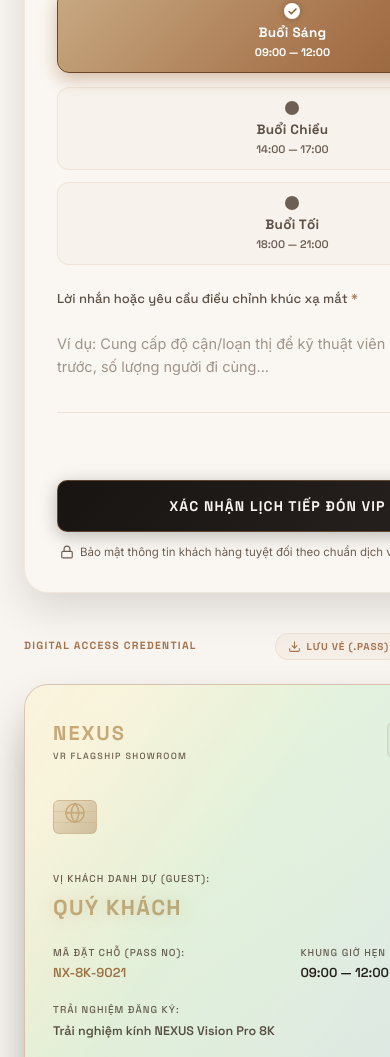
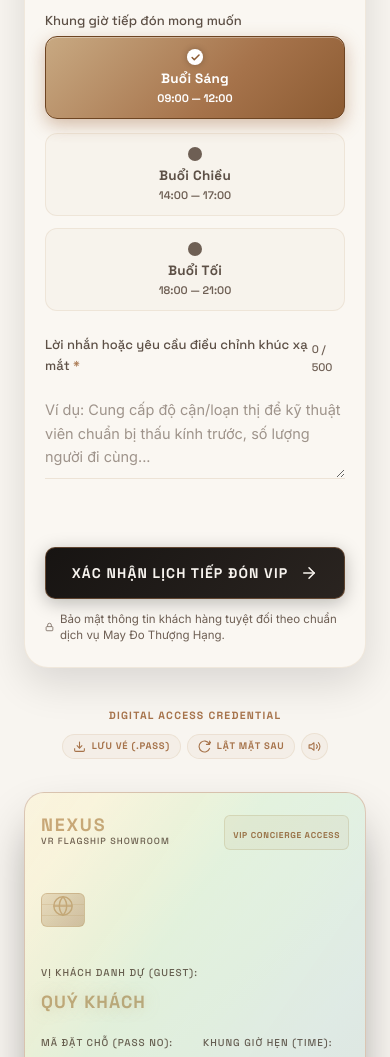
Before and after one commit to DucHuy-cmd/NEXUS-VR, a plain HTML site: page contact.html in a window 390 px wide. Shown: the part 2930-3987 px from the top of the page. Drawn offline with Linux system fonts and the light colour scheme.

Commit message:
fix(contact): khac phuc tran vien tren mobile va toi uu the VIP pass cho iPhone 12

```diff
--- a/assets/css/pages/contact.css
+++ b/assets/css/pages/contact.css
@@ -936,14 +936,14 @@
 
 .cockpit-grid {
   display: grid;
-  grid-template-columns: 1fr;
+  grid-template-columns: minmax(0, 1fr);
   gap: 2.5rem;
   align-items: start;
 }
 
 @media (min-width: 1024px) {
   .cockpit-grid {
-    grid-template-columns: repeat(12, 1fr);
+    grid-template-columns: repeat(12, minmax(0, 1fr));
     gap: 3rem;
   }
   .cockpit-form-side {
@@ -961,8 +961,16 @@
   border-radius: 1.5rem;
   border: 1px solid var(--hairline-border);
   background-color: var(--surface-panel);
-  padding: 2rem;
+  padding: 1.5rem 1.25rem;
   box-shadow: 0 16px 40px rgba(0, 0, 0, 0.12);
+  min-width: 0;
+  max-width: 100%;
+}
+
+@media (min-width: 640px) {
+  .cockpit-form-side {
+    padding: 2rem;
+  }
 }
 
 @media (min-width: 768px) {
@@ -1031,12 +1039,14 @@
   display: flex;
   flex-direction: column;
   width: 100%;
+  min-width: 0;
 }
 
 .c-dual-row {
   display: grid;
   grid-template-columns: 1fr;
   gap: 1.5rem;
+  min-width: 0;
 }
 
 @media (min-width: 640px) {
@@ -1048,6 +1058,7 @@
   align-items: center;
   justify-content: space-between;
   margin-bottom: 0.375rem;
+  min-width: 0;
 }
 
 .c-label {
@@ -1069,10 +1080,12 @@
 .c-input-wrap {
   position: relative;
   width: 100%;
+  min-width: 0;
 }
 
 .c-line-input {
   width: 100%;
+  min-width: 0;
   background: transparent;
   border: none;
   border-bottom: 1px solid rgba(200, 169, 130, 0.25);
@@ -1201,10 +1214,13 @@ textarea:-webkit-autofill {
 .c-custom-select {
   position: relative;
   width: 100%;
+  min-width: 0;
 }
 
 .c-select-trigger {
   width: 100%;
+  min-width: 0;
+  max-width: 100%;
   display: flex;
   align-items: center;
   gap: 0.75rem;
@@ -1222,8 +1238,8 @@ textarea:-webkit-autofill {
 }
 
 .c-trigger-icon { font-size: 16px; flex-shrink: 0; }
-.c-trigger-text { flex: 1; white-space: nowrap; overflow: hidden; text-overflow: ellipsis; }
-.c-trigger-chevron { color: var(--accent-gold); transition: transform 0.3s ease; }
+.c-trigger-text { flex: 1; min-width: 0; white-space: nowrap; overflow: hidden; text-overflow: ellipsis; }
+.c-trigger-chevron { color: var(--accent-gold); transition: transform 0.3s ease; flex-shrink: 0; }
 .c-custom-select.is-open .c-trigger-chevron { transform: rotate(180deg); }
 
 .c-select-menu {
@@ -1615,6 +1631,8 @@ textarea:-webkit-autofill {
 .vip-pass-card-wrapper {
   position: relative;
   width: 100%;
+  min-width: 0;
+  max-width: 100%;
   min-height: 480px;
   perspective: 1400px;
   touch-action: pan-y;
@@ -1623,6 +1641,8 @@ textarea:-webkit-autofill {
 .vip-pass-card {
   position: relative;
   width: 100%;
+  min-width: 0;
+  max-width: 100%;
   height: 100%;
   min-height: 480px;
   transform-style: preserve-3d;
@@ -1810,14 +1830,17 @@ textarea:-webkit-autofill {
 /* Chi Tiết Mặt Trước */
 .pass-header-strip {
   display: flex;
-  align-items: center;
+  align-items: flex-start;
   justify-content: space-between;
-  margin-bottom: 1.5rem;
+  gap: 8px;
+  margin-bottom: 1.25rem;
 }
 
 .pass-brand-mark {
   display: flex;
   flex-direction: column;
+  min-width: 0;
+  flex: 1;
 }
 
 .brand-nexus {
@@ -1826,27 +1849,30 @@ textarea:-webkit-autofill {
   font-weight: 800;
   letter-spacing: 0.1em;
   color: var(--accent-gold-foil);
+  line-height: 1.1;
 }
 
 .brand-sub {
   font-family: 'Space Grotesk', monospace;
   font-size: 9px;
-  letter-spacing: 0.15em;
+  letter-spacing: 0.12em;
   color: var(--text-dim);
 }
 
 .pass-tier-badge {
-  padding: 4px 10px;
+  padding: 4px 8px;
   border-radius: 6px;
   background: rgba(200, 169, 130, 0.12);
   border: 1px solid rgba(200, 169, 130, 0.30);
+  flex-shrink: 0;
+  white-space: nowrap;
 }
 
 .pass-tier-badge span {
   font-family: 'Space Grotesk', monospace;
-  font-size: 9.5px;
-  font-weight: 700;
-  letter-spacing: 0.1em;
+  font-size: 9px;
+  font-weight: 700;
+  letter-spacing: 0.08em;
   color: var(--accent-gold);
 }
 
@@ -1912,6 +1938,7 @@ textarea:-webkit-autofill {
   text-transform: uppercase;
   text-shadow: 0 0 16px rgba(200, 169, 130, 0.35);
   transition: all 0.2s ease;
+  word-break: break-word;
 }
 
 .laser-beam-indicator {
@@ -2018,10 +2045,12 @@ textarea:-webkit-autofill {
   align-items: flex-end;
   gap: 1rem;
   margin-bottom: 1.5rem;
+  min-width: 0;
 }
 
 .signature-line-wrap {
   flex: 1;
+  min-width: 0;
   display: flex;
   flex-direction: column;
   gap: 4px;
@@ -2059,6 +2088,7 @@ textarea:-webkit-autofill {
   flex-direction: column;
   align-items: center;
   gap: 2px;
+  flex-shrink: 0;
 }
 
 .cvv-label {
@@ -2174,6 +2204,113 @@ textarea:-webkit-autofill {
 .perk-gold-check {
   color: var(--accent-gold);
   font-weight: 700;
+}
+
+/* --------------------------------------------------------------------------
+   RESPONSIVE VIP PASS CARD & APPOINTMENT COCKPIT ADAPTATIONS
+   -------------------------------------------------------------------------- */
+@media (max-width: 640px) {
+  .cockpit-pass-side {
+    min-width: 0;
+    max-width: 100%;
+  }
+
+  .pass-stage-header {
+    gap: 10px;
+    margin-bottom: 0.5rem;
+  }
+
+  .vip-pass-card-wrapper,
+  .vip-pass-card {
+    min-height: 460px;
+  }
+
+  .pass-face {
+    padding: 1.5rem 1.25rem;
+    border-radius: 1.25rem;
+  }
+
+  .pass-magnetic-stripe {
+    width: calc(100% + 2.5rem);
+    margin: -1.5rem -1.25rem 1.25rem -1.25rem;
+  }
+
+  .engraved-name {
+    font-size: 1.18rem;
+  }
+
+  .pass-smart-chip {
+    margin-bottom: 1rem;
+  }
+
+  .pass-engraved-body {
+    gap: 0.9rem;
+    margin-bottom: 1.15rem;
+  }
+
+  .pass-back-details {
+    margin-bottom: 1rem;
+    padding: 0.75rem;
+  }
+}
+
+@media (max-width: 420px) {
+  .pass-stage-header {
+    flex-direction: column;
+    align-items: stretch;
+    gap: 8px;
+  }
+
+  .stage-tag {
+    text-align: center;
+  }
+
+  .pass-ctrl-cluster {
+    justify-content: center;
+    flex-wrap: wrap;
+    gap: 6px;
+  }
+
+  .btn-pass-action {
+    padding: 5px 10px;
+    font-size: 9.5px;
+  }
+
+  .vip-pass-card-wrapper,
+  .vip-pass-card {
+    min-height: 450px;
+  }
+
+  .pass-face {
+    padding: 1.35rem 1rem;
+  }
+
+  .pass-magnetic-stripe {
+    width: calc(100% + 2rem);
+    margin: -1.35rem -1rem 1rem -1rem;
+  }
+
+  .brand-nexus {
+    font-size: 1.12rem;
+  }
+
+  .pass-tier-badge span {
+    font-size: 8.5px;
+  }
+
+  .engraved-name {
+    font-size: 1.1rem;
+  }
+
+  .service-val {
+    font-size: 11.5px;
+  }
+
+  .signature-canvas-text {
+    font-size: 1.35rem;
+    min-height: 38px;
+    padding: 3px 10px;
+  }
 }
 
 /* --------------------------------------------------------------------------
```
